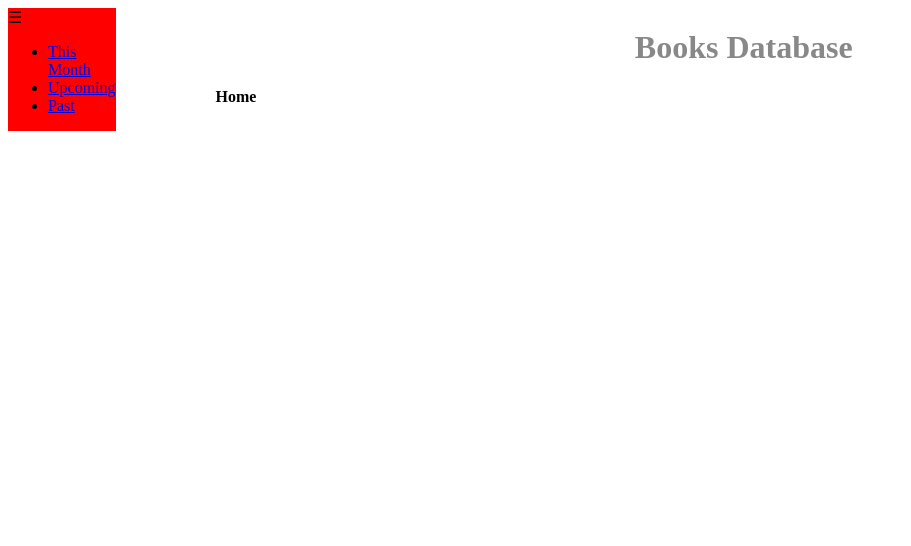
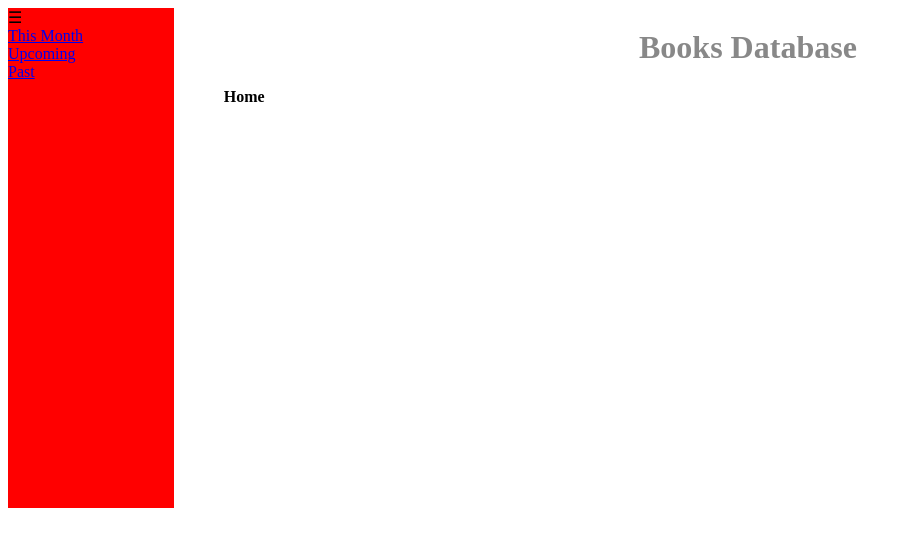
Before and after one commit to jmcacioppo/Book-Collector, a React app: page / in a window 1280 px wide. Shown: the top 546 px of the page, without its empty margins (0-911 px from the left). Built offline with nearby package versions, Linux system fonts and the light colour scheme.

Commit message:
Working on sidenav

```diff
--- a/src/components/App.js
+++ b/src/components/App.js
@@ -1,5 +1,5 @@
 import React from 'react';
-import Header from "./header/Header";
+import SideNavbar from "./side-navbar/SideNavbar";
 import Routes from "./Routes";
 
 class App extends React.Component {
@@ -7,7 +7,7 @@ class App extends React.Component {
     return (
       <div>
         <div className="FlexContainer">
-          <Header />
+          <SideNavbar />
           <Routes />
         </div>
       </div>
--- a/src/components/header/Header.js
+++ /dev/null
@@ -1,17 +0,0 @@
-import React from 'react'
-import { Link } from 'react-router-dom'
-
-const Header = () => (
-  <header className="Header" >
-    <nav>
-      <span>&#9776;</span>
-      <ul>
-        <li><Link to='/'>This Month</Link></li>
-        <li><Link to='/upcoming'>Upcoming</Link></li>
-        <li><Link to='/past'>Past</Link></li>
-      </ul>
-    </nav>
-  </header>
-)
-
-export default Header
--- /dev/null
+++ b/src/components/side-navbar/SideNavbar.js
@@ -0,0 +1,24 @@
+import React from 'react'
+import { Link } from 'react-router-dom'
+
+function SideNavbar() {
+  function openNav() {
+    let sidenav = document.getElementById('sidenav');
+    console.log(sidenav);
+  }
+
+  return (
+    <header className="Navbar">
+      <span onClick={openNav}>&#9776;</span>
+      <nav id="sidenav">
+        <div>
+          <Link to='/'>This Month</Link> <br />
+          <Link to='/upcoming'>Upcoming</Link> <br />
+          <Link to='/past'>Past</Link> <br />
+        </div>
+      </nav>
+    </header>
+  )
+}
+
+export default SideNavbar
--- a/src/index.js
+++ b/src/index.js
@@ -3,6 +3,7 @@ import { render } from 'react-dom';
 import { BrowserRouter } from "react-router-dom";
 import App from "./components/App";
 import './styles/base.scss';
+import './styles/navbar.scss';
 import './styles/text.scss';
 
 render(
--- a/src/styles/base.scss
+++ b/src/styles/base.scss
@@ -5,12 +5,6 @@
   }
 }
 
-.Header {
-  background-color: red;
-  height: 100%;
-  margin-right: 100px;
-}
-
 .App {
   width: 100%;
 }
--- /dev/null
+++ b/src/styles/navbar.scss
@@ -0,0 +1,6 @@
+.Navbar {
+  background-color: red;
+  width: 200px;
+  height: 500px;
+  margin-right: 50px;
+}
```
